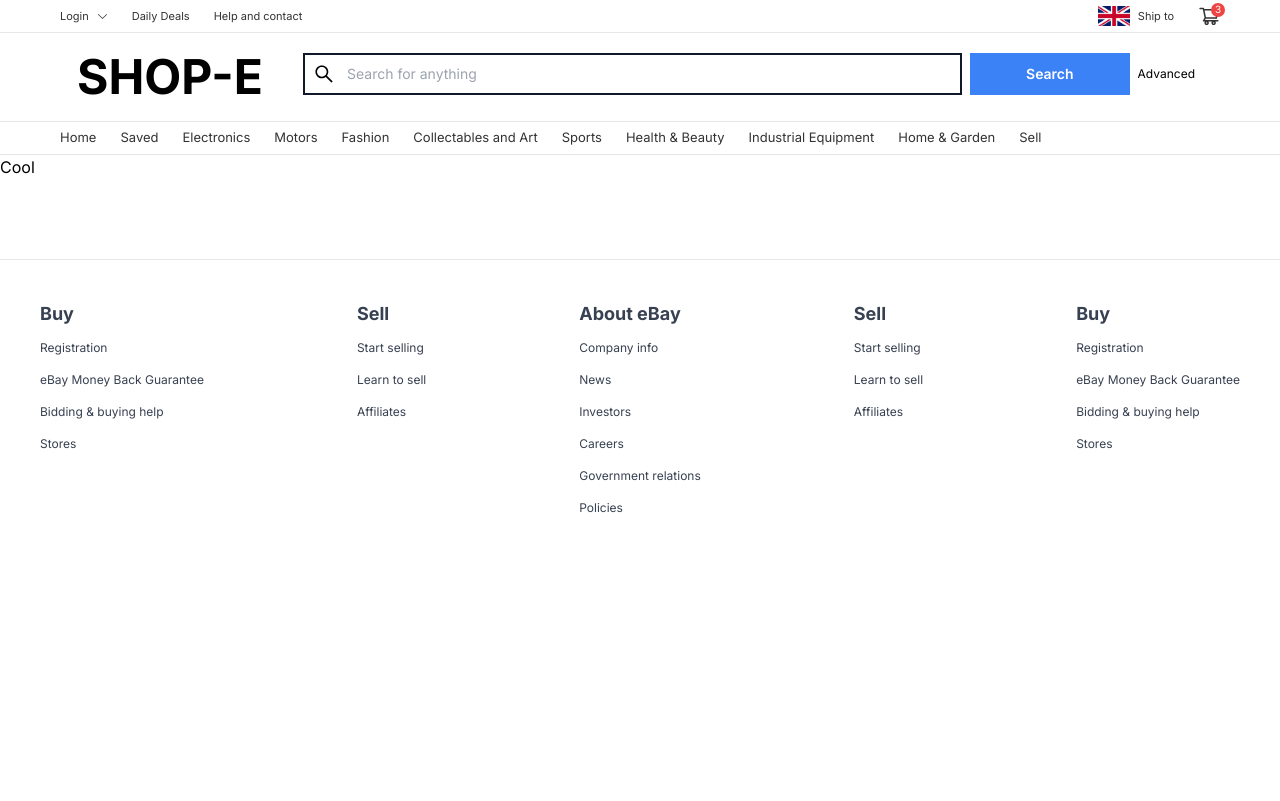
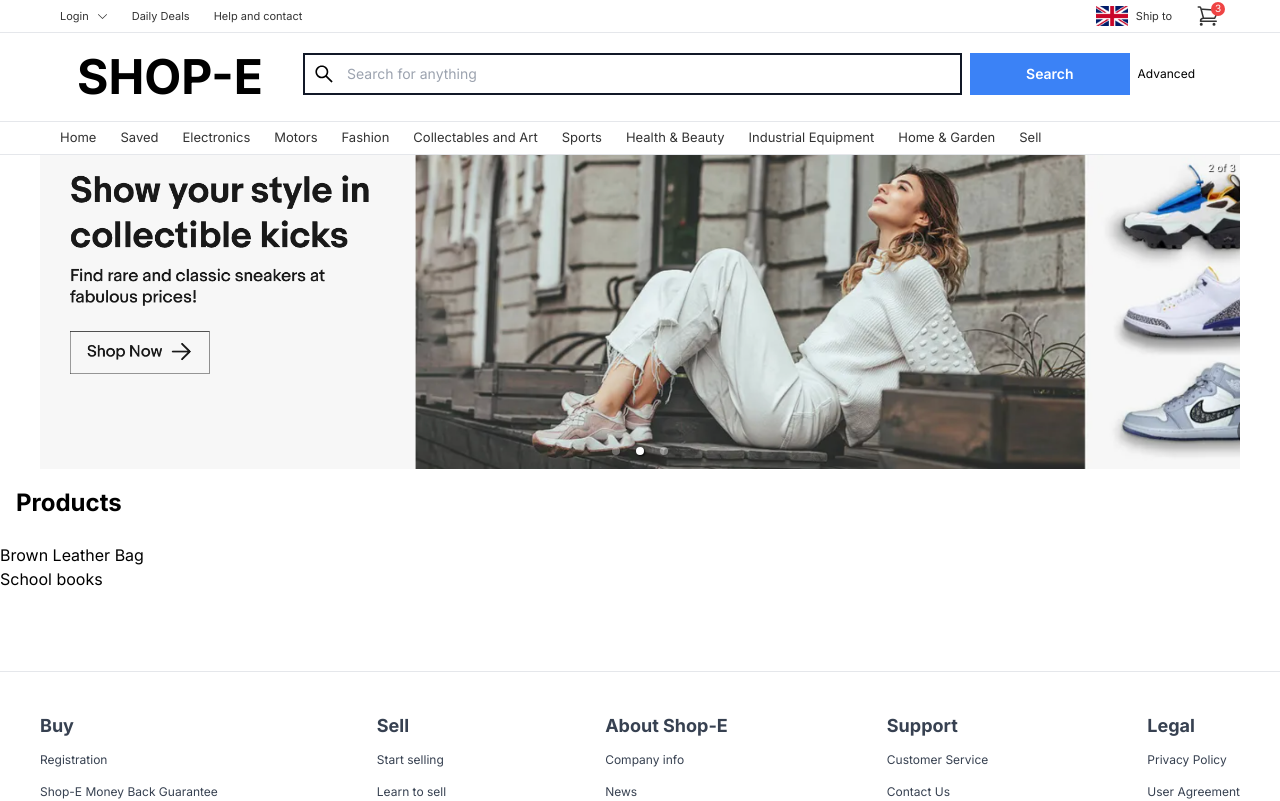
Before and after one commit to Jeffansah/Shop-E, a Next.js app: page / in a window 1280 px wide. Shown: the top 801 px of the page. Built offline with nearby package versions, Linux system fonts and the light colour scheme.

Commit message:
Carousel banner added

```diff
--- /dev/null
+++ b/app/components/CarouselComp.jsx
@@ -0,0 +1,36 @@
+"use client";
+
+import Image from "next/image";
+import { Carousel } from "react-responsive-carousel";
+import "react-responsive-carousel/lib/styles/carousel.min.css";
+import banner1 from "/public/images/banner/1.png";
+import banner2 from "/public/images/banner/2.png";
+import banner3 from "/public/images/banner/3.png";
+
+const CarouselComp = () => {
+  return (
+    <>
+      <div className="max-w-[1200px] mx-auto">
+        <Carousel
+          showArrows={false}
+          autoPlay={true}
+          interval={3000}
+          infiniteLoop={true}
+          showThumbs={false}
+        >
+          <div>
+            <Image src={banner1} />
+          </div>
+          <div>
+            <Image src={banner2} />
+          </div>
+          <div>
+            <Image src={banner3} />
+          </div>
+        </Carousel>
+      </div>
+    </>
+  );
+};
+
+export default CarouselComp;
--- /dev/null
+++ b/app/components/Product.jsx
@@ -0,0 +1,7 @@
+import React from "react";
+
+const Product = ({ product: { title, description, url, price } }) => {
+  return <div>{title}</div>;
+};
+
+export default Product;
--- a/app/layouts/components/Footer.jsx
+++ b/app/layouts/components/Footer.jsx
@@ -8,7 +8,7 @@ const Footer = () => {
       title: "Buy",
       links: [
         "Registration",
-        "eBay Money Back Guarantee",
+        "Shop-E Money Back Guarantee",
         "Bidding & buying help",
         "Stores",
       ],
@@ -18,7 +18,7 @@ const Footer = () => {
       links: ["Start selling", "Learn to sell", "Affiliates"],
     },
     {
-      title: "About eBay",
+      title: "About Shop-E",
       links: [
         "Company info",
         "News",
@@ -29,17 +29,18 @@ const Footer = () => {
       ],
     },
     {
-      title: "Sell",
-      links: ["Start selling", "Learn to sell", "Affiliates"],
+      title: "Support",
+      links: [
+        "Customer Service",
+        "Contact Us",
+        "Help & Contact",
+        "Site Map",
+        "Feedback",
+      ],
     },
     {
-      title: "Buy",
-      links: [
-        "Registration",
-        "eBay Money Back Guarantee",
-        "Bidding & buying help",
-        "Stores",
-      ],
+      title: "Legal",
+      links: ["Privacy Policy", "User Agreement", "Copyright", "Security"],
     },
   ];
 
--- a/app/layouts/components/TopMenu.jsx
+++ b/app/layouts/components/TopMenu.jsx
@@ -2,6 +2,7 @@
 
 import Link from "next/link";
 import { BsChevronDown } from "react-icons/bs";
+import { ShoppingCartIcon } from "@heroicons/react/24/outline";
 import { AiOutlineShoppingCart } from "react-icons/ai";
 import Image from "next/image";
 import ukBanner from "/public/images/uk.png";
@@ -56,7 +57,7 @@ const TopMenu = () => {
           </li>
           <li className="px-3 hover:underline cursor-pointer">
             <div className="relative">
-              <AiOutlineShoppingCart size={22} />
+              <ShoppingCartIcon className="h-6 w-6" />
               <div className="absolute text-[10px] -top-[2px] -right-[5px] bg-red-500 w-[14px] h-[14px] rounded-full text-white">
                 <div className=" flex items-center justify-center -mt-[1px]">
                   3
--- a/app/page.js
+++ b/app/page.js
@@ -1,7 +1,36 @@
 "use client";
 
+import CarouselComp from "./components/CarouselComp";
+import Product from "./components/Product";
 import MainLayout from "./layouts/MainLayout";
 
 export default function Home() {
-  return <MainLayout>Cool</MainLayout>;
+  const products = [
+    {
+      id: 1,
+      title: "Brown Leather Bag",
+      description: "Some lorem epson",
+      url: "https://picsum.photos/id/7",
+      price: 2500,
+    },
+    {
+      id: 2,
+      title: "School books",
+      description: "Some lorem epson",
+      url: "https://picsum.photos/id/20",
+      price: 1999,
+    },
+  ];
+
+  return (
+    <MainLayout>
+      <CarouselComp />
+      <div className="text-2xl font-bold mt-4 mb-6 px-4">Products</div>
+      <div className="gird grid-cols-5 gap-4">
+        {products.map((product) => (
+          <Product key={product.id} product={product} />
+        ))}
+      </div>
+    </MainLayout>
+  );
 }
--- a/package.json
+++ b/package.json
@@ -12,6 +12,7 @@
     "seed": "node prisma/seed.js"
   },
   "dependencies": {
+    "@heroicons/react": "^2.0.18",
     "@prisma/client": "^5.3.1",
     "@stripe/stripe-js": "^2.1.6",
     "@supabase/auth-helpers-nextjs": "^0.8.1",
```
Also changed, not shown: 1 other file (tests, documents, lock files or other folders).
